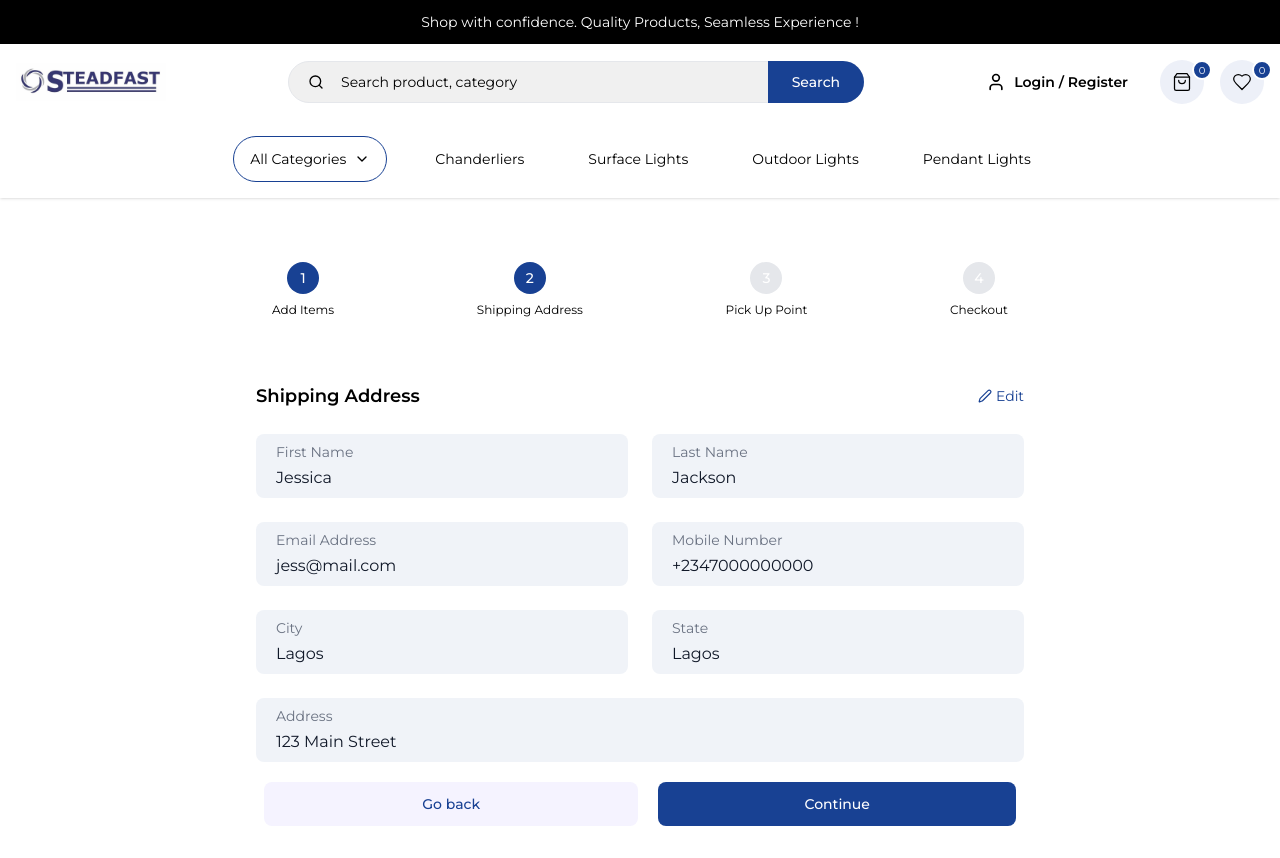
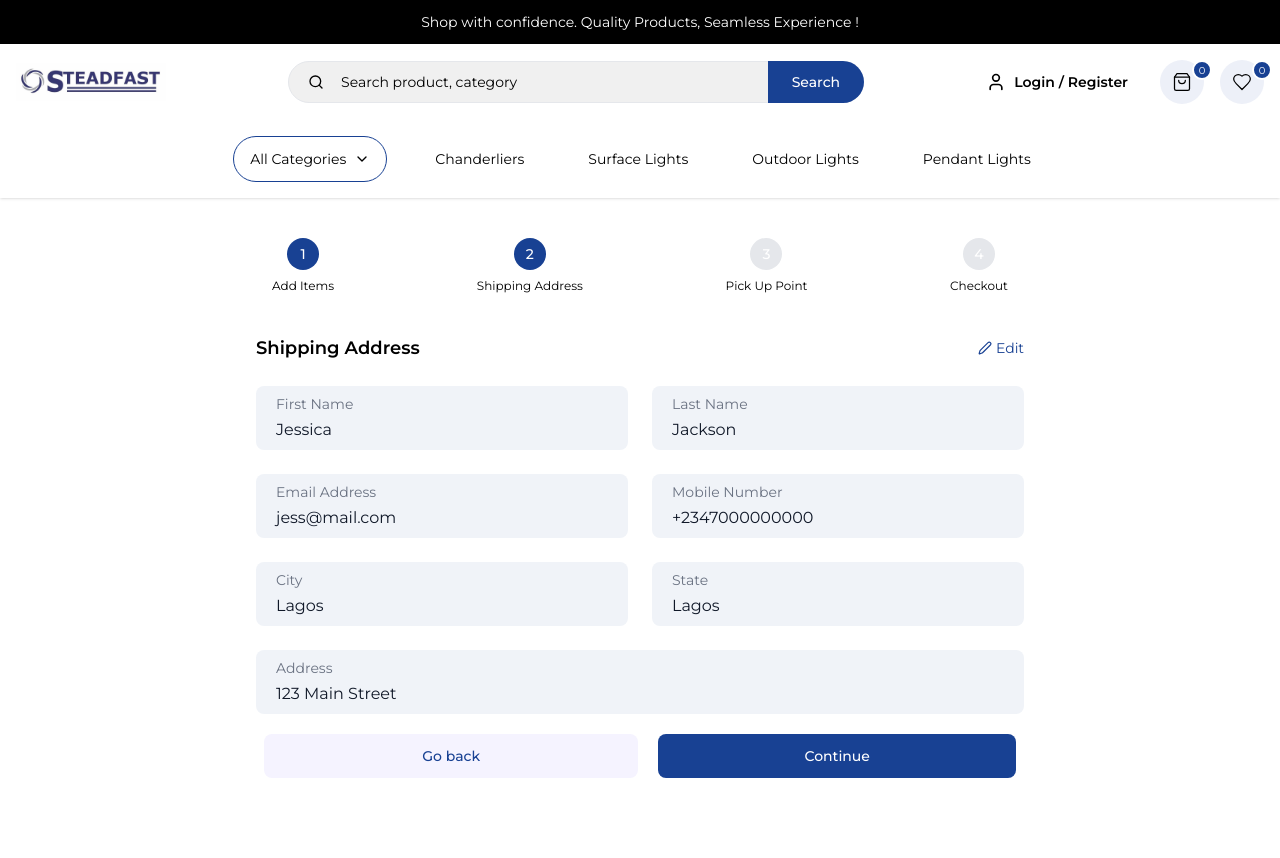
Before and after one commit to tomurashigaraki22/steadfast_ecommerce, a Next.js app: page /checkout in a window 1280 px wide. After the commit the page ends 810 px from the top, so only its background shows below. Built offline with nearby package versions, Linux system fonts and the light colour scheme.

Commit message:
style: adjust padding in checkout page layout
Reduce the vertical padding in the checkout page container to improve visual spacing consistency

```diff
--- a/src/app/checkout/page.tsx
+++ b/src/app/checkout/page.tsx
@@ -36,7 +36,7 @@
             <TopBanner theme="dark" />
             <Header />
             <div className="container mx-auto px-4 py-8 ">
-                <div className="container mx-auto px-4 md:py-8 max-w-3xl">
+                <div className="container mx-auto px-4 md:py-2 max-w-3xl">
                     <div className="flex justify-between mb-8">
                         <div className="flex flex-col items-center">
                             <div className="w-8 h-8 bg-[#184193] rounded-full flex items-center justify-center text-white text-sm font-medium mb-2">
```
